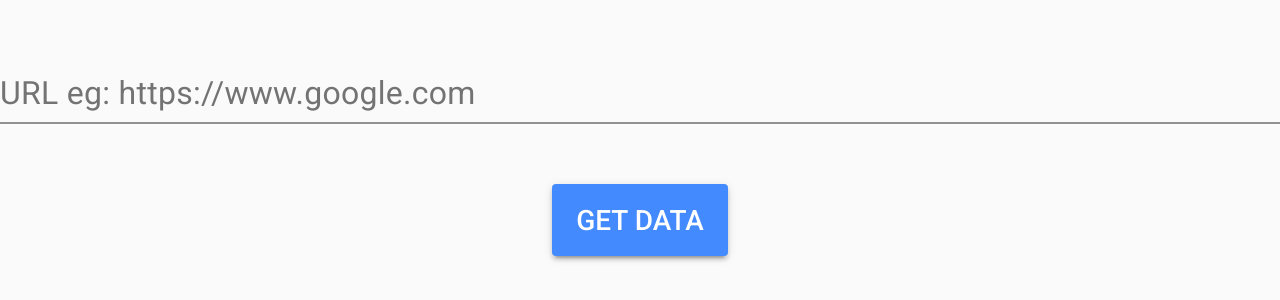
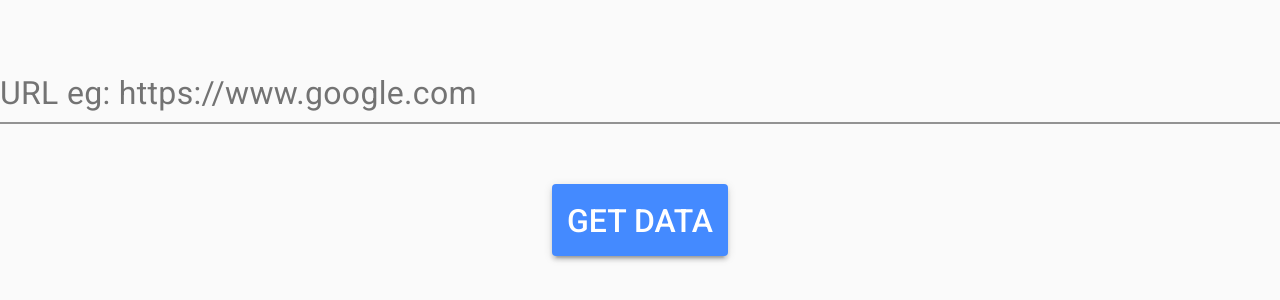
Before and after one commit to natsayuki/datacollectionwebsite, a website: page index.html in a window 1280 px wide. Shown: the part 256-556 px from the top of the page. Drawn offline with nearby package versions, Linux system fonts and the light colour scheme.

Commit message:
heroku time

```diff
--- a/style.css
+++ b/style.css
@@ -36,3 +36,7 @@
 #app{
   transform: scale(2);
 }
+
+* {
+  font-size: 16px !important;
+}
```
